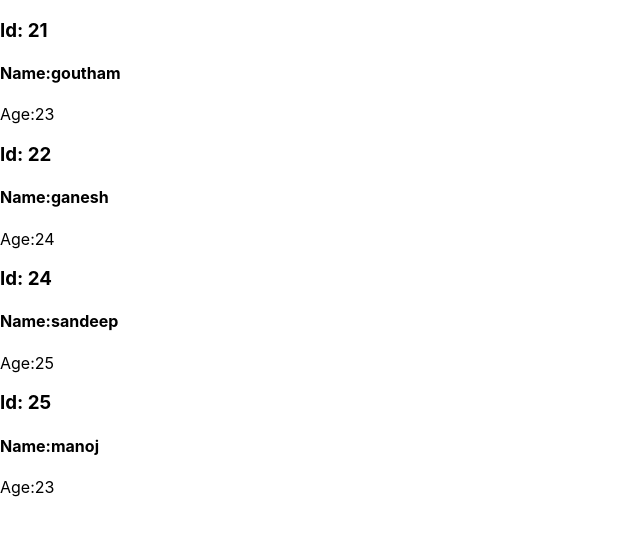
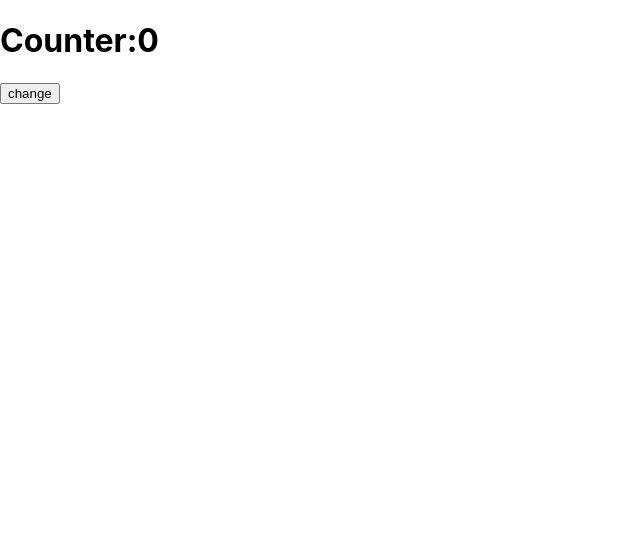
Before and after one commit to goutham120203/sample, a React (Create React App) app: page / in a window 1280 px wide. Shown: the top 536 px of the page, without its empty margins (0-640 px from the left). Built offline with nearby package versions, Linux system fonts and the light colour scheme.

Commit message:
useing the state

```diff
--- a/src/App.js
+++ b/src/App.js
@@ -1,23 +1,27 @@
-import User from "./User";
+import React from "react";
 
-function App(){
+class App extends React.Component{
 
-  const users = [{id:'21', name:'goutham', Age:'23'},
-    {id:'22', name:'ganesh', Age:'24'},
-    {id:'24', name:'sandeep', Age:'25'},
-    {id:'25', name:'manoj', Age:'23'}
-  ];
-  return(
-    <div>
-      {
-        [
-          users.map((user)=>{
-           return <User key={user.id}id={user.id} name={user.name} Age = {user.Age}/>
+  state={
+    counter : 0
+  }
+  render(){
+    return(
+      <>
+
+        <h1>Counter:{this.state.counter}</h1>
+        <button onClick={()=>{
+          this.setState({
+            counter:this.state.counter+1
           })
-        ]
-      }
-    </div>
-  );
-};
+        }}>change</button>
+
+      </>
+    )
+  }
+
+}
+
+
 
 export default App;
```
